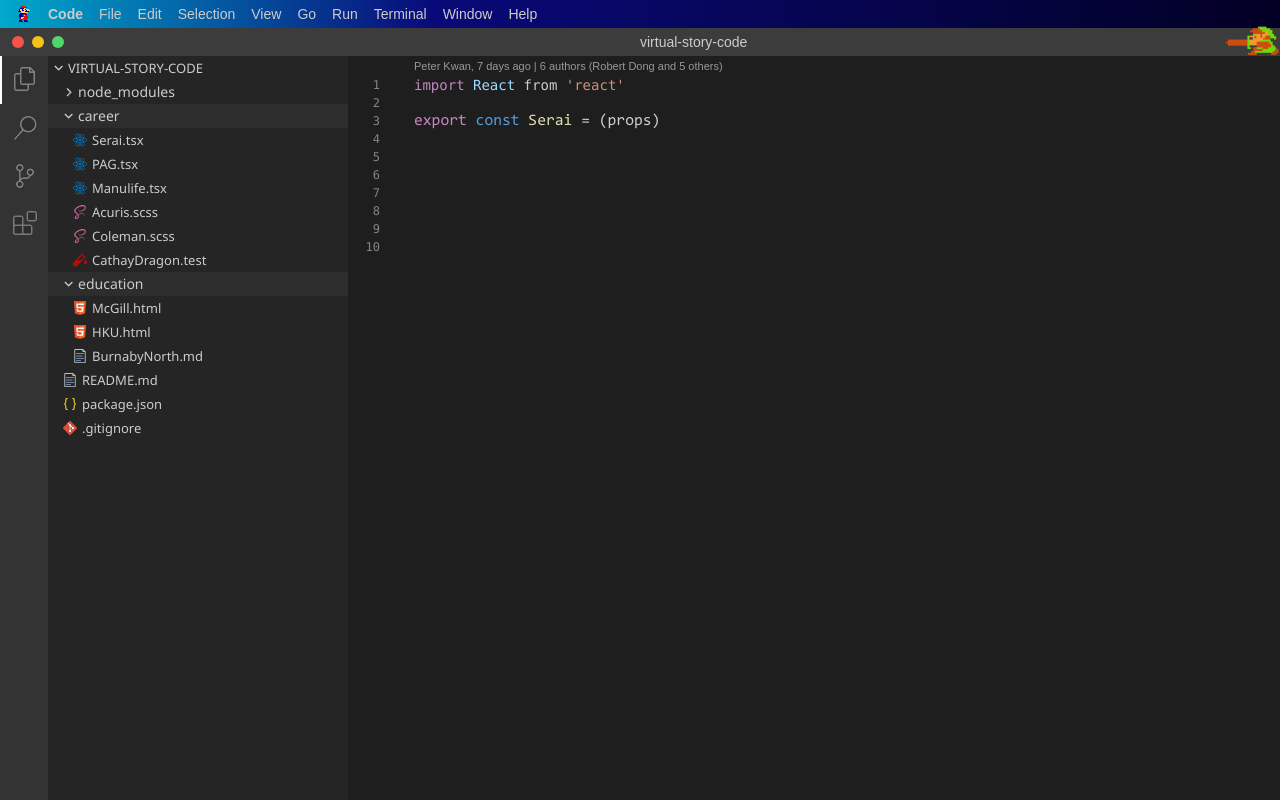
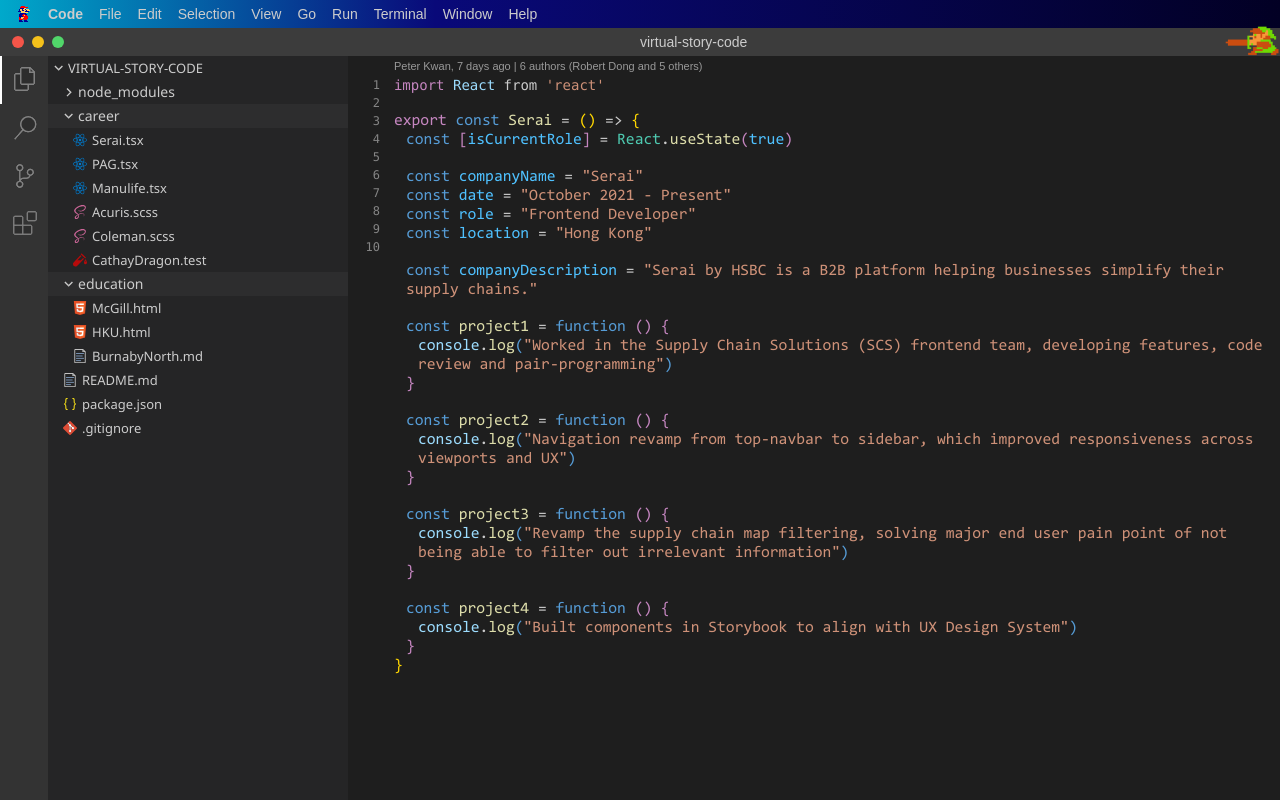
Before and after one commit to peterkwkwan/virtual-story-code, a React (Vite) app: page /explorer/serai in a window 1280 px wide. Built offline with nearby package versions, Linux system fonts and the light colour scheme.

Commit message:
functions styling

```diff
--- a/src/components/explorer-pages/Serai.tsx
+++ b/src/components/explorer-pages/Serai.tsx
@@ -8,6 +8,12 @@
   const date = new Date("2022-05-22");
   const diff = useLastContributed(date);
   const contributors = `${diff} | 6 authors (Robert Dong and 5 others)`;
+
+  let SCS = function () {
+    console.log(
+      "Worked in the Supply Chain Solutions (SCS) frontend team, developing features, code review and pair-programming"
+    );
+  };
 
   const jobDescription: IJobDescription = {
     role: "Frontend Developer",
--- a/src/components/explorer-pages/shared/JobDescription.tsx
+++ b/src/components/explorer-pages/shared/JobDescription.tsx
@@ -1,5 +1,16 @@
 import React from "react";
-import { DeclarationText, ImportExportText, VariableText } from "./StyledText";
+import {
+  DeclarationText,
+  ImportExportText,
+  Indent,
+  LineBreak,
+  ObjectText,
+  PropertyText,
+  StringText,
+  TypeText,
+  VariableText,
+  YellowBrackets,
+} from "./StyledText";
 
 export interface IJobDescription {
   role: string;
@@ -22,16 +33,79 @@
     companyName,
     date,
     location,
+    isCurrentRole,
     companyDescription,
     functions,
     techStack,
   } = jobDescription;
-
+  /* eslint-disable react/no-unescaped-entities */
   return (
     <div>
       <ImportExportText>export</ImportExportText>{" "}
       <DeclarationText>const</DeclarationText>{" "}
-      <VariableText>{companyName}</VariableText> = (props)
+      <VariableText>{companyName}</VariableText> ={" "}
+      <YellowBrackets>{"() "}</YellowBrackets>
+      {"=> "} <YellowBrackets>{"{"}</YellowBrackets>
+      {isCurrentRole && (
+        <Indent>
+          <DeclarationText>const</DeclarationText>{" "}
+          <ImportExportText>{"["}</ImportExportText>
+          <ObjectText>isCurrentRole</ObjectText>
+          <ImportExportText>{"]"}</ImportExportText> ={" "}
+          <TypeText>React</TypeText>.<VariableText>useState</VariableText>
+          <ImportExportText>{"("}</ImportExportText>
+          <ObjectText>true</ObjectText>
+          <ImportExportText>{")"}</ImportExportText>
+        </Indent>
+      )}
+      <LineBreak />
+      <Indent>
+        <DeclarationText>const</DeclarationText>{" "}
+        <ObjectText>companyName</ObjectText> ={" "}
+        <StringText>"{companyName}"</StringText>
+      </Indent>
+      <Indent>
+        <DeclarationText>const</DeclarationText> <ObjectText>date</ObjectText> ={" "}
+        <StringText>"{date}"</StringText>
+      </Indent>
+      <Indent>
+        <DeclarationText>const</DeclarationText> <ObjectText>role</ObjectText> ={" "}
+        <StringText>"{role}"</StringText>
+      </Indent>
+      <Indent>
+        <DeclarationText>const</DeclarationText>{" "}
+        <ObjectText>location</ObjectText> ={" "}
+        <StringText>"{location}"</StringText>
+      </Indent>
+      <LineBreak />
+      <Indent>
+        <DeclarationText>const</DeclarationText>{" "}
+        <ObjectText>companyDescription</ObjectText> ={" "}
+        <StringText>"{companyDescription}"</StringText>
+      </Indent>
+      {functions.map((task, idx) => {
+        return (
+          <>
+            <LineBreak />
+            <Indent>
+              <DeclarationText>const</DeclarationText>{" "}
+              <VariableText>project{idx + 1}</VariableText> ={" "}
+              <DeclarationText>function</DeclarationText>{" "}
+              <ImportExportText>{"() {"} </ImportExportText>
+              <Indent>
+                <PropertyText>console</PropertyText>.
+                <VariableText>log</VariableText>
+                <DeclarationText>{"("}</DeclarationText>
+                <StringText>"{task}"</StringText>
+                <DeclarationText>{")"}</DeclarationText>
+              </Indent>
+              <ImportExportText>{"}"} </ImportExportText>
+            </Indent>
+          </>
+        );
+      })}
+      <YellowBrackets>{"}"}</YellowBrackets>
     </div>
   );
 };
+/* eslint-enable react/no-unescaped-entities */
--- a/src/components/explorer-pages/shared/StyledText.ts
+++ b/src/components/explorer-pages/shared/StyledText.ts
@@ -16,6 +16,26 @@
   color: ${(props) => props.theme.color.declarationText};
 `;
 
+export const ObjectText = styled.span`
+  color: ${(props) => props.theme.color.objectText};
+`;
+
 export const VariableText = styled.span`
   color: ${(props) => props.theme.color.variableText};
 `;
+
+export const TypeText = styled.span`
+  color: ${(props) => props.theme.color.typeText};
+`;
+
+export const YellowBrackets = styled.span`
+  color: ${(props) => props.theme.color.yellowBrackets};
+`;
+
+export const Indent = styled.div`
+  padding-left: 12px;
+`;
+
+export const LineBreak = styled.div`
+  height: 18px;
+`
--- a/src/theme/theme.ts
+++ b/src/theme/theme.ts
@@ -21,6 +21,7 @@
     propertyText: "#9cdcfe",
     stringText: "#ce9178",
     variableText: "#dcdcaa",
+    yellowBrackets: '#ffd700',
 
     buttonFocus: "rgba(193, 192, 192, 0.05)",
   },
```
